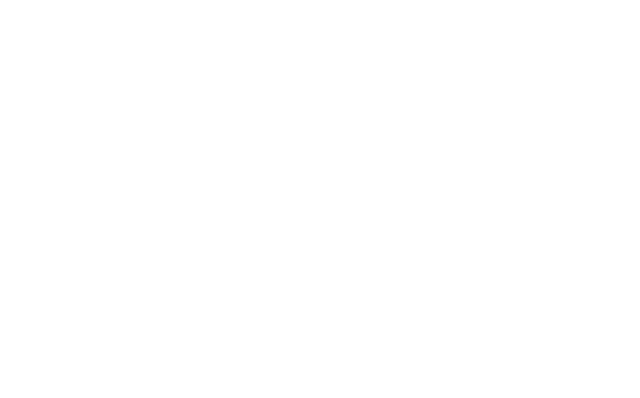
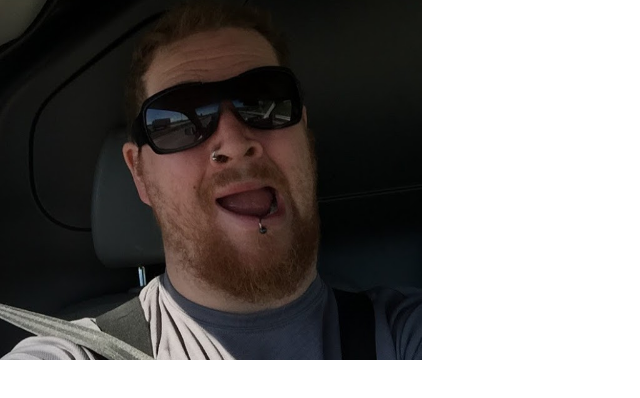
Before and after one commit to ejkington/portfolio, a plain HTML site: page index.html in a window 1280 px wide. Shown: the whole page, without its empty margins (0-640 px from the left). Drawn offline with nearby package versions, Linux system fonts and the light colour scheme.

Commit message:
link font awesome and add fonts. add basic structure to index file

```diff
--- a/assets/css/style.css
+++ b/assets/css/style.css
@@ -0,0 +1,18 @@
+@import url('https://fonts.googleapis.com/css?family=Roboto:100,200,300,400,500,600,700|Exo:100,200,300,400,500,600,700');
+
+
+header {
+    margin: 0;
+}
+
+
+.logo {
+    background: url("../images/me.jpg");
+    background-position: center;
+    background-repeat: no-repeat;
+    background-size: cover;
+    min-height: 360px;
+    transition: all .5s ease-in-out;
+    -moz-transition: all .5s ease-in-out;
+    -webkit-transition: all .5s ease-in-out;
+}
--- a/index.html
+++ b/index.html
@@ -6,12 +6,19 @@
     <meta name="viewport" content="width=device-width, initial-scale=1.0">
     <link rel="stylesheet" href="https://maxcdn.bootstrapcdn.com/bootstrap/4.2.1/css/bootstrap.min.css"/>
     <link rel="stylesheet" href="https://cdn.jsdelivr.net/npm/@fortawesome/fontawesome-free@5.15.4/css/fontawesome.min.css" integrity="sha384-jLKHWM3JRmfMU0A5x5AkjWkw/EYfGUAGagvnfryNV3F9VqM98XiIH7VBGVoxVSc7" crossorigin="anonymous">
-
+    <link rel="stylesheet" href="assets/css/style.css">
     <title>Niklas Färeborg</title>
 </head>
 <body>
     <header>
+        <div class="row">
+            <a href="index.html" class="col-md-4 logo">
 
+            </a>
+            <div class="col-md-8">
+
+            </div>
+        </div>
     </header>
     <section>
 
```
Also changed, not shown: assets/images/me.jpg (added).
